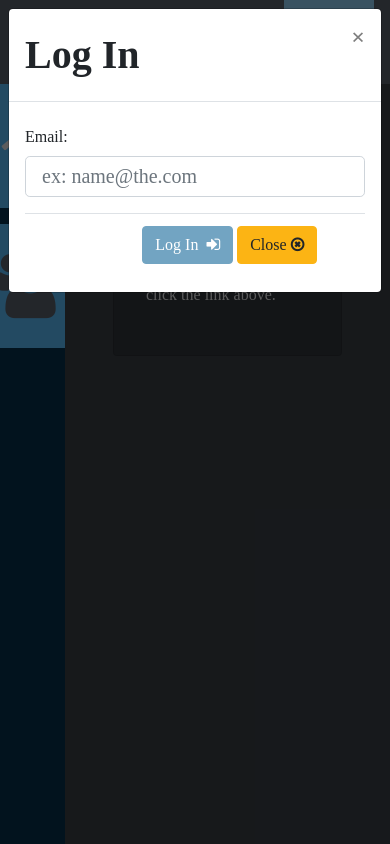
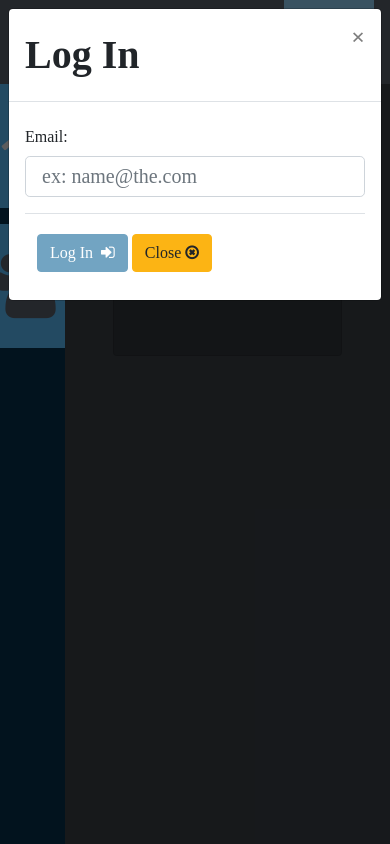
Before and after one commit to AssessmentHQ/assessment-tracker, a Flask app: page / in a window 390 px wide, after a click on "Log In". Run offline with Flask 2, Linux system fonts and the light colour scheme.

Commit message:
even more sizing for the phone

```diff
--- a/PythonAPI/templates/home.html
+++ b/PythonAPI/templates/home.html
@@ -115,10 +115,10 @@
                                     </div>
                                 </div>
                                 <div class="modal-footer">
-                                    <div class="d-inline-block col col-3 col-sm-4 text-wrap h-50">
+                                    <div class="d-inline-block col col-12 col-sm-4 text-wrap h-50">
                                         <span id="loadResult"></span><span id="logload"></span>
                                     </div>
-                                    <div class="d-inline-block col col-8 col-sm-7 p-0 m-0">
+                                    <div class="d-inline-block col col-12 col-sm-7 p-0 m-0">
                                         <button onclick="let form = document.getElementById('loginform');if (form.checkValidity() === true) {loginData.email = document.getElementById('recipient-email').value;logMeIN(loginData);}" type="submit" class="btn btn-info">Log In &nbsp;<i class="fa fa-sign-in" aria-hidden="true"></i></button>
                                         <button type="button" class="btn btn-warning" data-dismiss="modal">Close <i class="fa fa-times-circle-o" aria-hidden="true"></i></button>
                                     </div>
```
Also changed, not shown: PythonAPI/templates/batch_home.html (+5 -3 lines).
